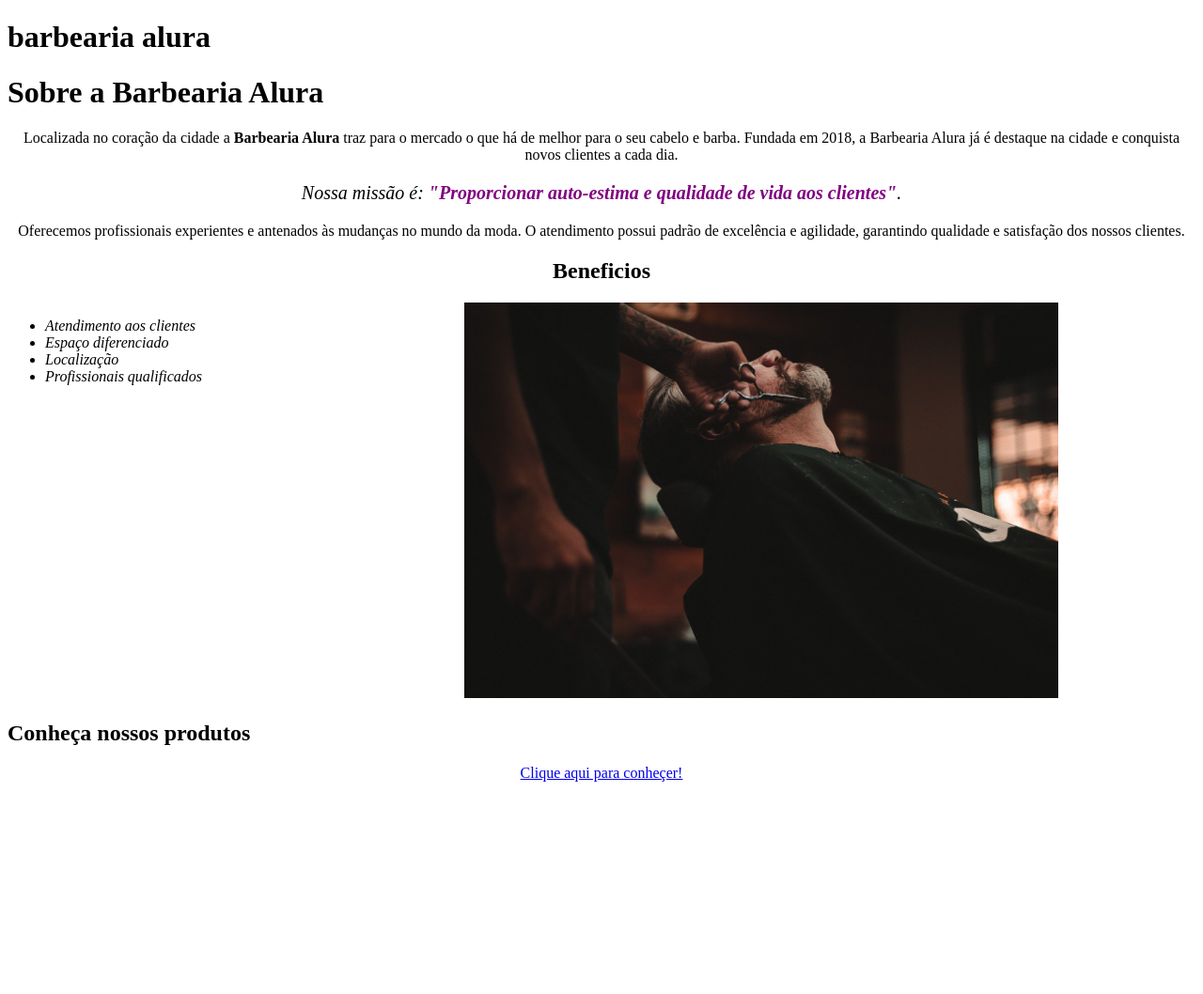
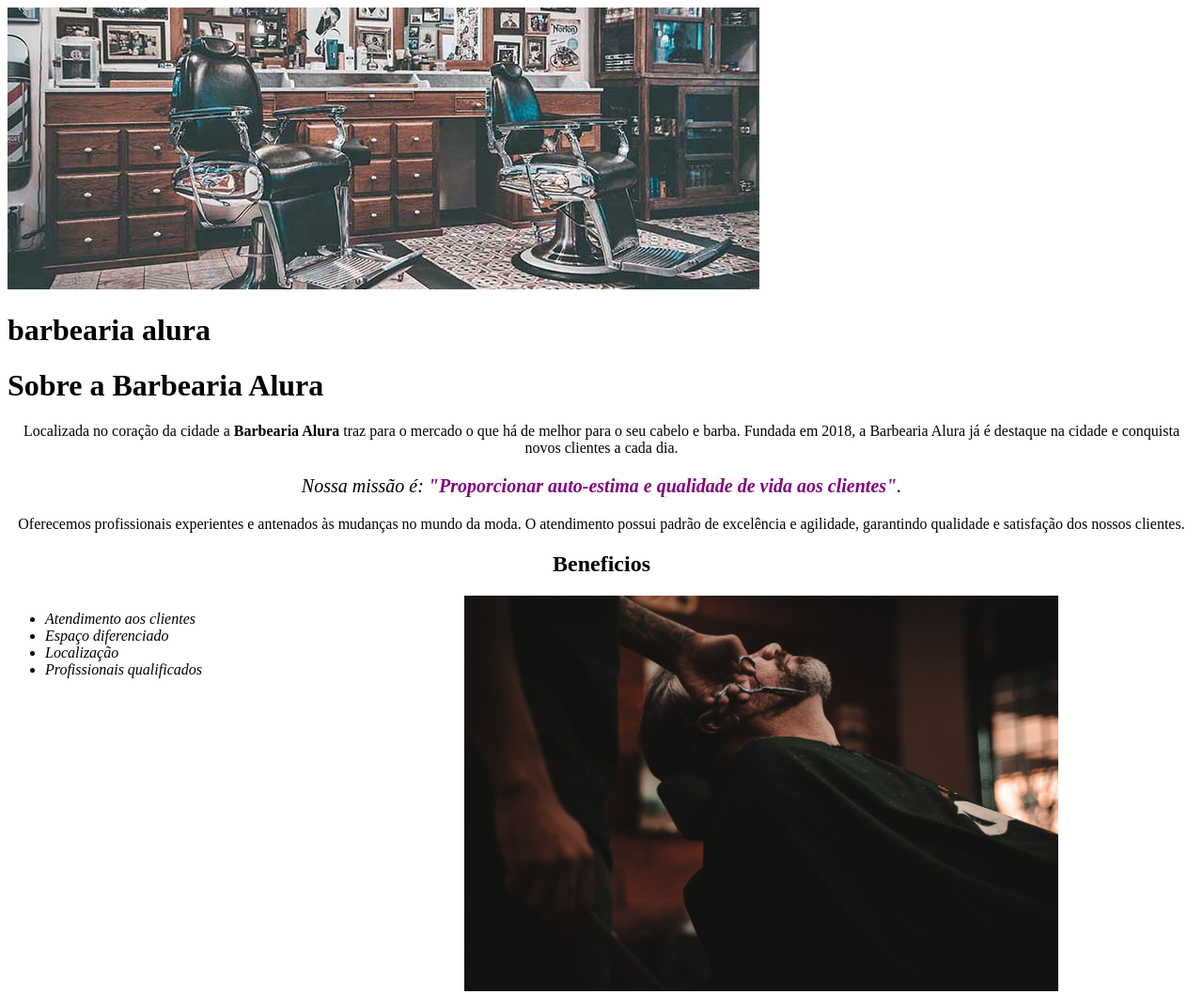
Before and after one commit to Garotosaiyajin968/BarbeariaAlura, a plain HTML site: page index.html in a window 1280 px wide. Shown: the top 1058 px of the page at 94% size. Before the commit the page ends 848 px from the top, so only its background shows below. Drawn offline with Linux system fonts and the light colour scheme.

Commit message:
Update index.html

```diff
--- a/index.html
+++ b/index.html
@@ -61,13 +61,12 @@
       </style>
 
     <body>
-      <header>
+	<img src="banner.jpg">
+
         <h1>barbearia alura</h1>
-      </header
 
-	    <img src="banner.jpg">
 
-        <div class="principal">
+	<div class="principal">
               <h1>Sobre a Barbearia Alura</h1>
 
               <p>Localizada no coração da cidade a <strong>Barbearia Alura</strong> traz para o mercado o que há de melhor para o seu cabelo e barba.
```
